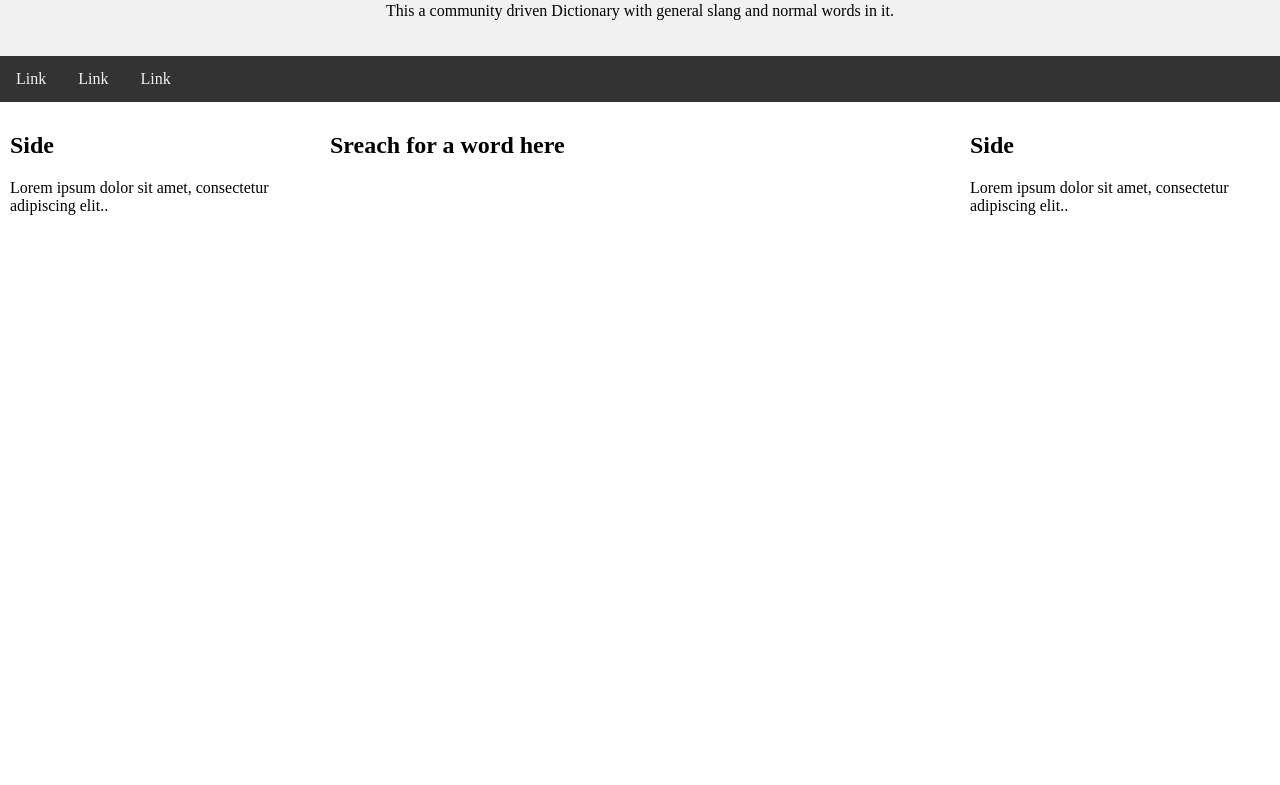
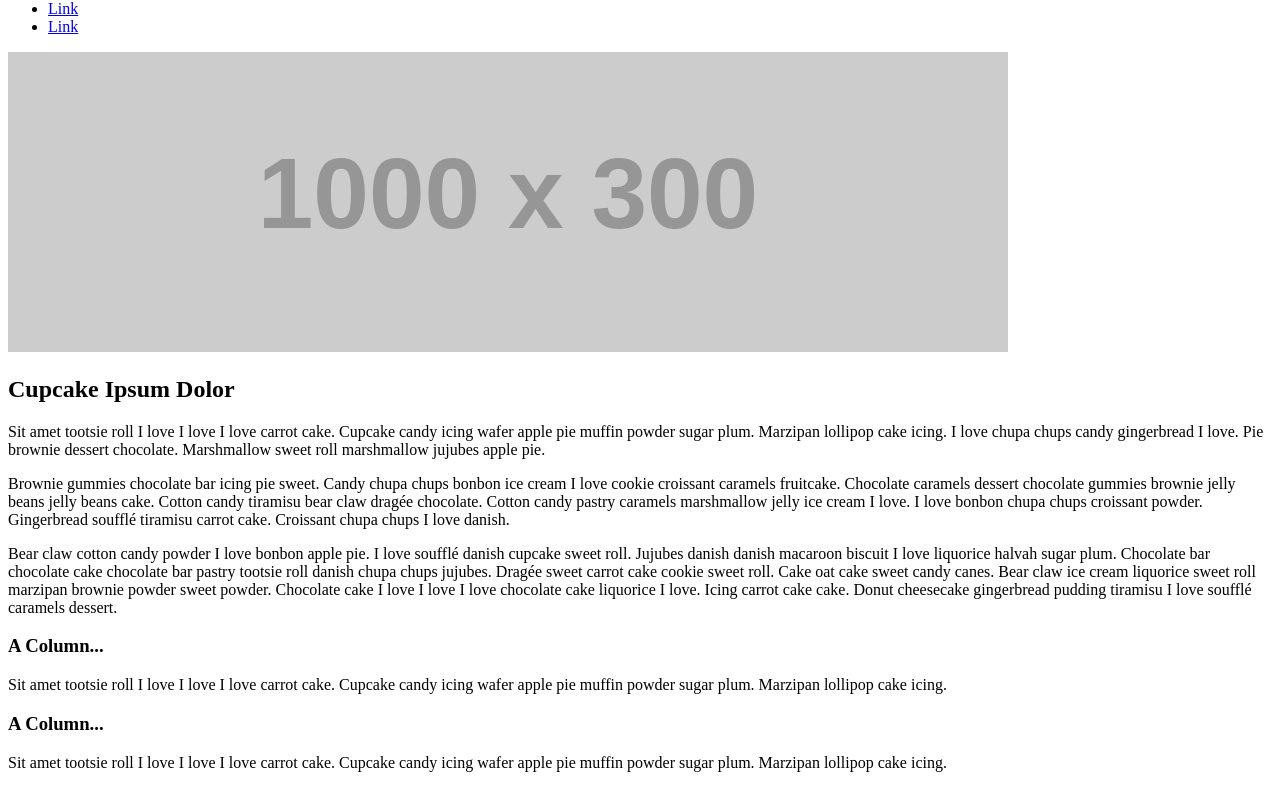
Before and after one commit to caleb-C76/caleb-C76.github.io, a plain HTML site: page index.html in a window 1280 px wide. Shown: the part 98-883 px from the top of the page. Before the commit the page ends 800 px from the top, so only its background shows below. Drawn offline with Linux system fonts and the light colour scheme; some packages are replaced by stand-ins of ours; placeholder pictures from the web are drawn by us.

Commit message:
Update index.html

```diff
--- a/index.html
+++ b/index.html
@@ -3,116 +3,56 @@
 <html lang="en">
 <head>
 <title>Slang Dicionary</title>
-<meta charset="utf-8">
-<meta name="viewport" content="width=device-width, initial-scale=1">
-<style>
-* {
-  box-sizing: border-box;
-}
 
-body {
-  margin: 0;
-}
 
-/* Style the header */
-.header {
-  background-color: #f1f1f1;
-  padding: 20px;
-  text-align: center;
-}
-
-/* Style the top navigation bar */
-.topnav {
-  overflow: hidden;
-  background-color: #333;
-}
-
-/* Style the topnav links */
-.topnav a {
-  float: left;
-  display: block;
-  color: #f2f2f2;
-  text-align: center;
-  padding: 14px 16px;
-  text-decoration: none;
-}
-
-/* Change color on hover */
-.topnav a:hover {
-  background-color: #ddd;
-  color: black;
-}
-
-/* Create three unequal columns that floats next to each other */
-.column {
-  float: left;
-  padding: 10px;
-}
-
-/* Left and right column */
-.column.side {
-  width: 25%;
-}
-
-/* Middle column */
-.column.middle {
-  width: 50%;
-}
-
-/* Clear floats after the columns */
-.row:after {
-  content: "";
-  display: table;
-  clear: both;
-}
-
-/* Responsive layout - makes the three columns stack on top of each other instead of next to each other */
-@media screen and (max-width: 600px) {
-  .column.side, .column.middle {
-    width: 100%;
-  }
-}
-</style>
 </head>
 <body>
+  <div class="site">
+    <header class="site-header">
+      <h1 class="site-title">One Column Template</h1>
 
-<div class="header">
-  <h1>Slang Dictionary</h1>
-  <p>This a community driven Dictionary with general slang and normal words in it.</p>
-</div>
+      <nav class="site-navigation">
+        <ul>
+          <li><a href="#">Link</a></li>
+          <li><a href="#">Link</a></li>
+          <li><a href="#">Link</a></li>
+        </ul>
+      </nav><!-- .site-navigation -->
+    </header><!-- .site-header -->
 
-<div class="topnav">
-  <a href="#">Link</a>
-  <a href="#">Link</a>
-  <a href="#">Link</a>
-</div>
+    <img src="http://placehold.it/1000X300" alt="Header Image" />
 
-<div class="row">
-  <div class="column side">
-    <h2>Side</h2>
-    <p>Lorem ipsum dolor sit amet, consectetur adipiscing elit..</p>
-  </div>
+    <main class="content-wrapper">
+      <article class="site-content">
+        <h1>Cupcake Ipsum Dolor</h1>
 
-  <div class="column middle">
-    <h2>Sreach for a word here</h2>
-    <p></p>
-    <p></p>
-  </div>
+        <p>Sit amet tootsie roll I love I love I love carrot cake. Cupcake candy icing wafer apple pie muffin powder sugar plum. Marzipan lollipop cake icing. I love chupa chups candy gingerbread I love. Pie brownie dessert chocolate. Marshmallow sweet roll marshmallow jujubes apple pie.</p>
 
-  <div class="column side">
-    <h2>Side</h2>
-    <p>Lorem ipsum dolor sit amet, consectetur adipiscing elit..</p>
-  </div>
-</div>
-<!-- The core Firebase JS SDK is always required and must be listed first -->
-<script src="/__/firebase/7.5.2/firebase-app.js"></script>
+        <p>Brownie gummies chocolate bar icing pie sweet. Candy chupa chups bonbon ice cream I love cookie croissant caramels fruitcake. Chocolate caramels dessert chocolate gummies brownie jelly beans jelly beans cake. Cotton candy tiramisu bear claw dragée chocolate. Cotton candy pastry caramels marshmallow jelly ice cream I love. I love bonbon chupa chups croissant powder. Gingerbread soufflé tiramisu carrot cake. Croissant chupa chups I love danish.</p>
 
-<!-- TODO: Add SDKs for Firebase products that you want to use
-     https://firebase.google.com/docs/web/setup#available-libraries -->
-<script src="/__/firebase/7.5.2/firebase-analytics.js"></script>
+        <p>Bear claw cotton candy powder I love bonbon apple pie. I love soufflé danish cupcake sweet roll. Jujubes danish danish macaroon biscuit I love liquorice halvah sugar plum. Chocolate bar chocolate cake chocolate bar pastry tootsie roll danish chupa chups jujubes. Dragée sweet carrot cake cookie sweet roll. Cake oat cake sweet candy canes. Bear claw ice cream liquorice sweet roll marzipan brownie powder sweet powder. Chocolate cake I love I love I love chocolate cake liquorice I love. Icing carrot cake cake. Donut cheesecake gingerbread pudding tiramisu I love soufflé caramels dessert.</p>
+      </article><!-- .site-content -->
+    </main><!-- .content-wrapper -->
 
-<!-- Initialize Firebase -->
-<script src="/__/firebase/init.js"></script>
+    <footer class="site-footer">
+      <div class="column">
+        <h3>A Column...</h3>
+        <p>Sit amet tootsie roll I love I love I love carrot cake. Cupcake candy icing wafer apple pie muffin powder sugar plum. Marzipan lollipop cake icing.</p>
+      </div>
+
+      <div class="column">
+        <h3>A Column...</h3>
+        <p>Sit amet tootsie roll I love I love I love carrot cake. Cupcake candy icing wafer apple pie muffin powder sugar plum. Marzipan lollipop cake icing.</p>
+      </div>
+
+      <div class="column last">
+        <h3>A Column...</h3>
+        <p>Sit amet tootsie roll I love I love I love carrot cake. Cupcake candy icing wafer apple pie muffin powder sugar plum. Marzipan lollipop cake icing.</p>
+      </div>
+
+      <p>This site is for educational purposes in connection with the Girl Scouts of the United States of America. All image rights are retained solely by the original sources.</p>
+    </footer><!-- .site-footer -->
+  </div><!-- .site -->
 
 
 </body>
```
